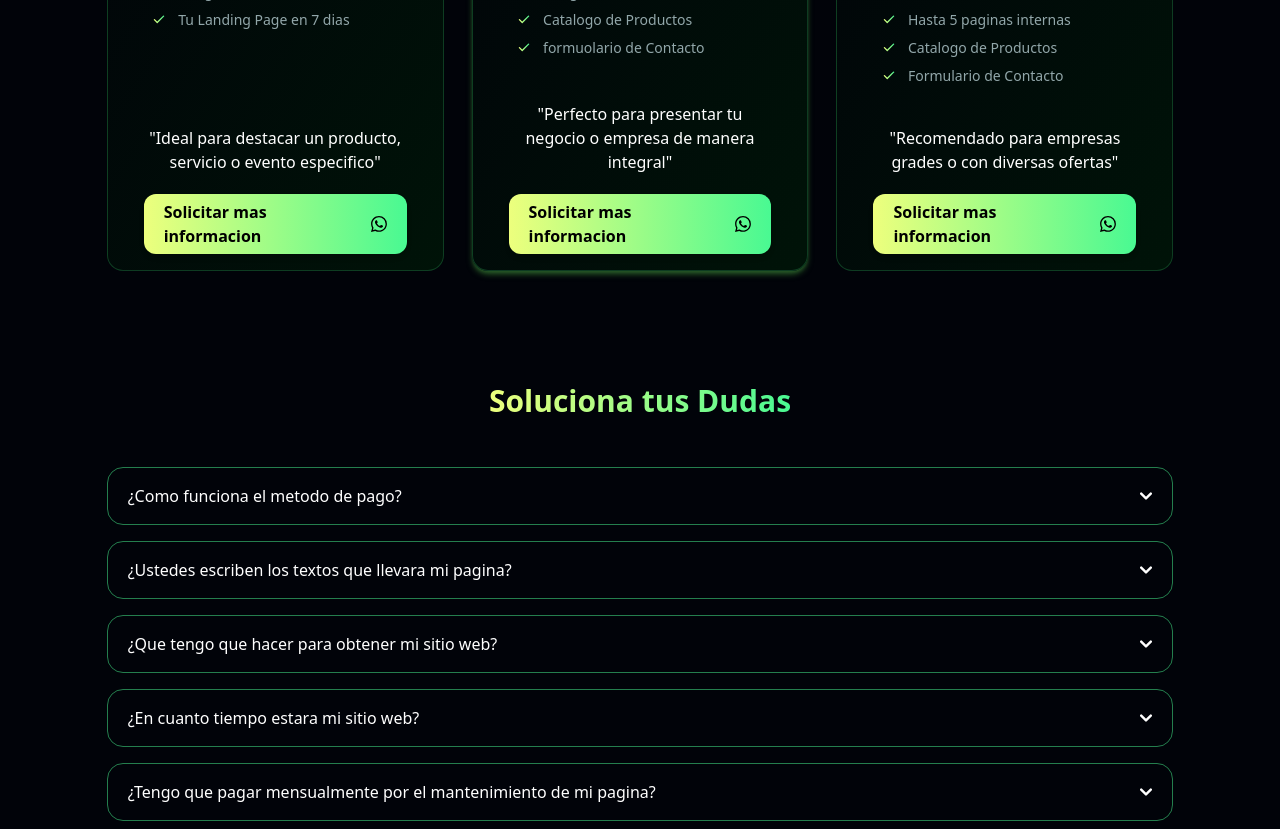
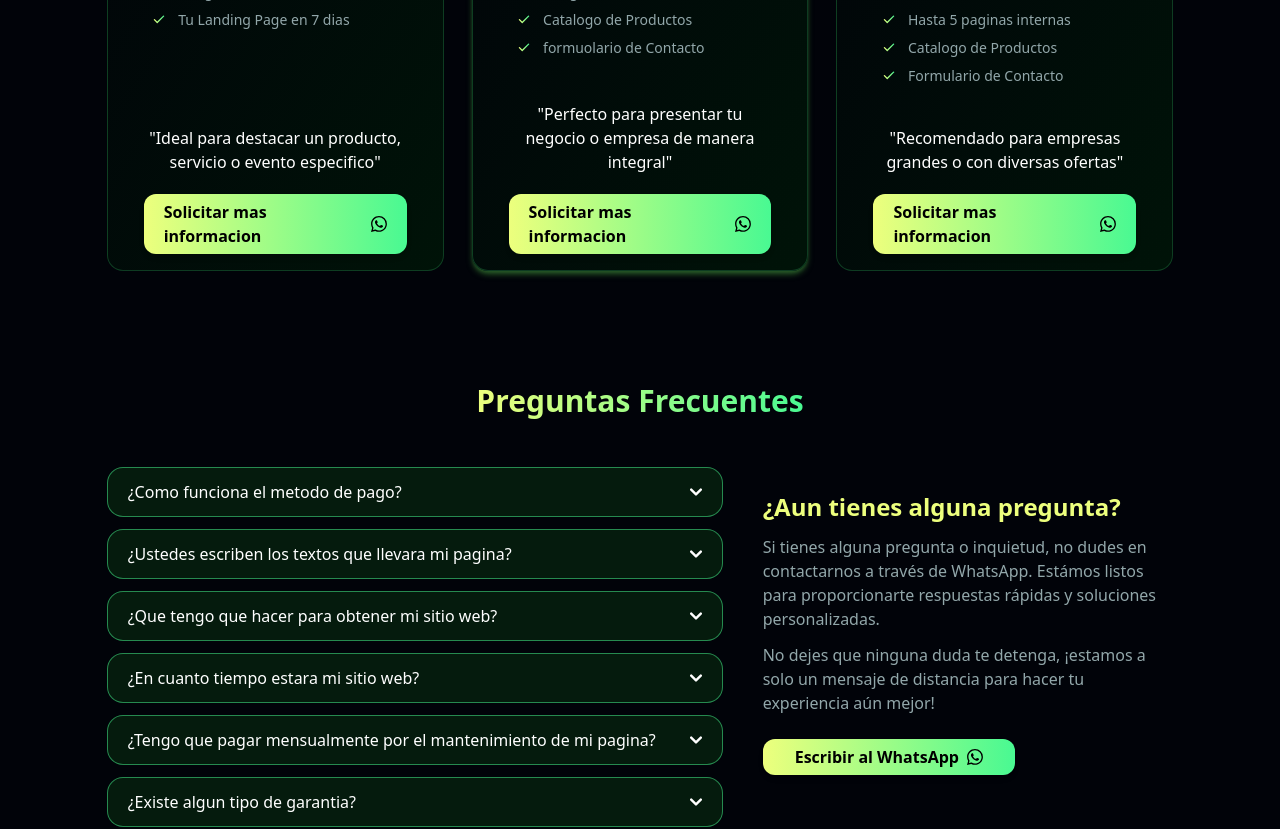
Before and after one commit to Hardash01/creaciones-webtech, a React (Vite) app: page / in a window 1280 px wide. Shown: the part 1960-2789 px from the top of the page. Built offline with nearby package versions, Linux system fonts and the light colour scheme.

Commit message:
seccion de faqs

```diff
--- a/src/components/Faqs.jsx
+++ b/src/components/Faqs.jsx
@@ -1,5 +1,6 @@
 import { useState } from "react"
 import { faqs } from "../constants";
+import { IconWhatsapp } from "./Icons";
 
 export function Faqs ( ) {
 
@@ -12,15 +13,16 @@ export function Faqs ( ) {
     return(
         <div>
             <section className="max-w-screen-xl px-5 md:px-0 flex flex-col items-center justify-center lg:justify-between mx-auto md:w-5/6 lg:w-5/6 py-3 md:pl-0 mt-20">
-                <h2 className="textodegradado text-3xl font-extrabold py-2 [text-wrap:balance]">Soluciona tus Dudas</h2>
+                <h2 className="textodegradado text-3xl font-extrabold py-2 [text-wrap:balance]">Preguntas Frecuentes</h2>
 
-                <div className="mt-10 w-full">
+                <div className="flex flex-col lg:flex-row items-center gap-10">
+                  <div className="mt-10 w-full lg:w-3/5">
                     {faqs.map((faq, index) => (
-                    <div key={index} className="mb-4">
+                      <div key={index} className="mb-3">
                         <h2
                           id={`accordion-collapse-heading-${index}`}
-                        className={`flex items-center justify-between px-5 py-4 font-medium rtl:text-right text-white border border-[#49F992] border-opacity-50 rounded-2xl hover:bg-[#001308] cursor-pointer ${
-                          activeIndex === index ? 'bg-[#001308] rounded-b-none' : ''
+                          className={`flex items-center justify-between px-5 py-3 font-medium rtl:text-right text-white border border-[#49F992] bg-[#051b0d] border-opacity-50 rounded-2xl hover:bg-[#001308] cursor-pointer ${
+                            activeIndex === index ? 'bg-[#0f5024] rounded-b-none ' : ''
                           }`}
                           onClick={() => handleToggle(index)}
                           aria-expanded={activeIndex === index}
@@ -53,8 +55,8 @@ export function Faqs ( ) {
                           }`}
                           aria-labelledby={`accordion-collapse-heading-${index}`}
                         >
-                        <div className="px-5 py-4 ">
-                          <p className="mb-2 text-[#92A7AA]">
+                          <div className="px-5 py-2.5 ">
+                            <p className=" text-[#92A7AA]">
                               {faq.answer}
                             </p>
                           </div>
@@ -62,6 +64,20 @@ export function Faqs ( ) {
                       </div>
                     ))}
                   </div>
+                  <div className="lg:w-2/5 space-y-3">
+                    <h3 className="text-[#EDFF7D] text-2xl font-bold">¿Aun tienes alguna pregunta?</h3>
+                    <p className="text-[#92A7AA]">Si tienes alguna pregunta o inquietud, no dudes en contactarnos a través de WhatsApp. Estámos listos para proporcionarte respuestas rápidas y soluciones personalizadas.</p>
+                    <p className="text-[#92A7AA]">No dejes que ninguna duda te detenga, ¡estamos a solo un mensaje de distancia para hacer tu experiencia aún mejor!</p>
+                    <div className="flex items-center justify-start md:justify-center lg:justify-start">
+                      <div className=' md:p-0 mt-3'>
+                          <a href='' className='flex items-center justify-center gap-2 rounded-xl hover:before:bg-redborder-red-500 relative py-1.5 overflow-hidden bg-gradient-to-r from-[#EDFF7D] to-[#49F992] px-8 shadow-md transition-all before:absolute before:bottom-0 before:left-0 before:top-0 before:z-0 before:h-full before:w-0 before:bg-[#EDFF7D] before:transition-all before:duration-500 hover:before:left-0 hover:before:w-full'>
+                              <span className='relative z-10 font-bold'>Escribir al WhatsApp</span>
+                              <span className='relative z-10'><IconWhatsapp /></span>
+                          </a>
+                      </div>
+                    </div>
+                  </div>
+                </div>
             </section>
         </div>
     )
--- a/src/components/Servicios.jsx
+++ b/src/components/Servicios.jsx
@@ -6,7 +6,7 @@ export function Servicios () {
         <div className="">
             <section className="max-w-screen-xl px-5 md:px-0 flex flex-col items-center justify-center lg:justify-between mx-auto md:w-5/6 lg:w-5/6 py-3 md:pl-0 mt-20">
                 <h3 className="textodegradado text-3xl font-extrabold py-2 [text-wrap:balance] ">Nuestros Paquetes</h3>
-                <div className="grid grid-cols-1 md:grid-cols-3 gap-7 place-content-center mt-10">
+                <div className="grid grid-cols-1 md:grid-cols-2 lg:grid-cols-3 gap-7 place-content-center mt-10">
                     {paquetes.map((subs, index) => (
                         <div key={subs.id} className={`${
                             index === 1
--- a/src/constants/index.jsx
+++ b/src/constants/index.jsx
@@ -104,8 +104,8 @@ export const paquetes = [
     {
         id: 3,
         name: "Plan Empresarial",
-        tipo: "Sitios Web",
-        precio: "Recomendado para empresas grades o con diversas ofertas",
+        tipo: "Sitio Web",
+        precio: "Recomendado para empresas grandes o con diversas ofertas",
         carateristicas: [
             "Hosting y Dominio por 1 año",
             "Certificado SSL",
```
Lines whose indentation alone changed are shown as unchanged.
